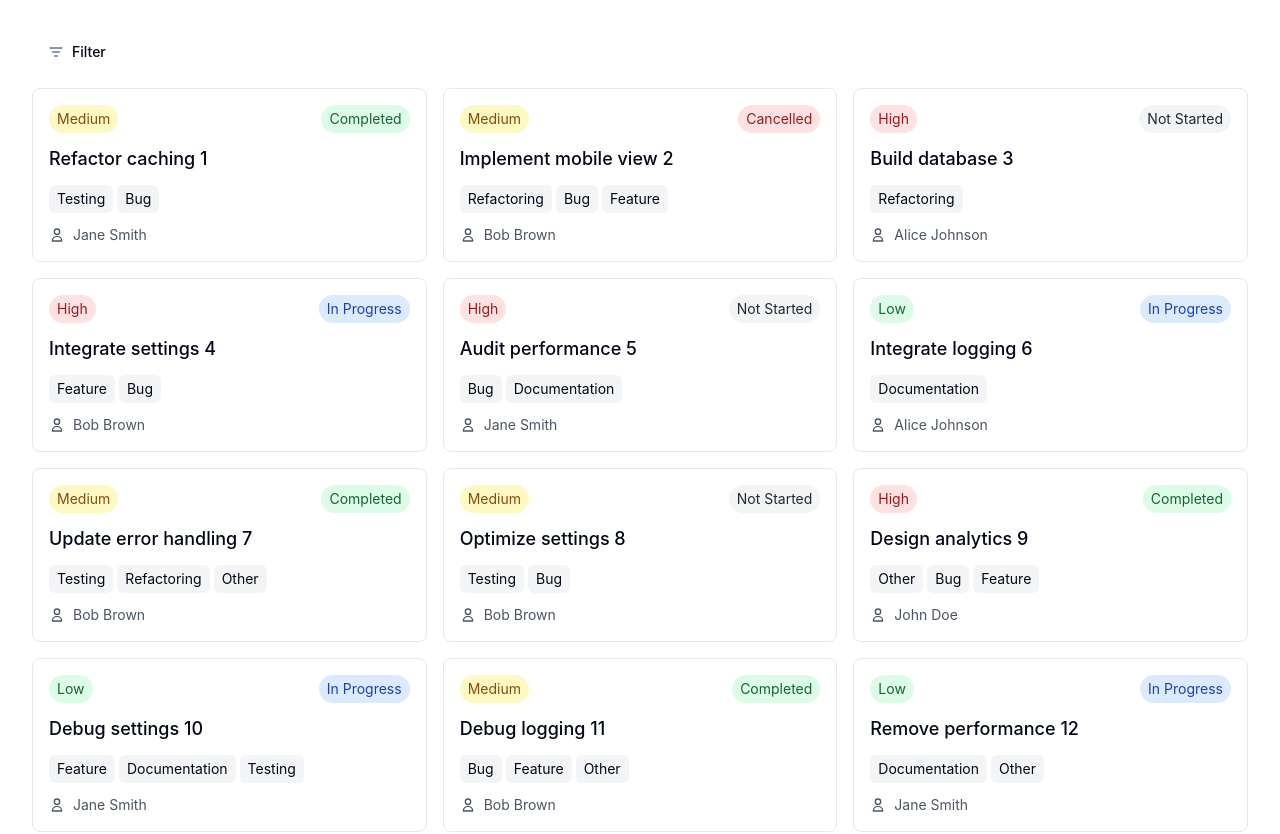
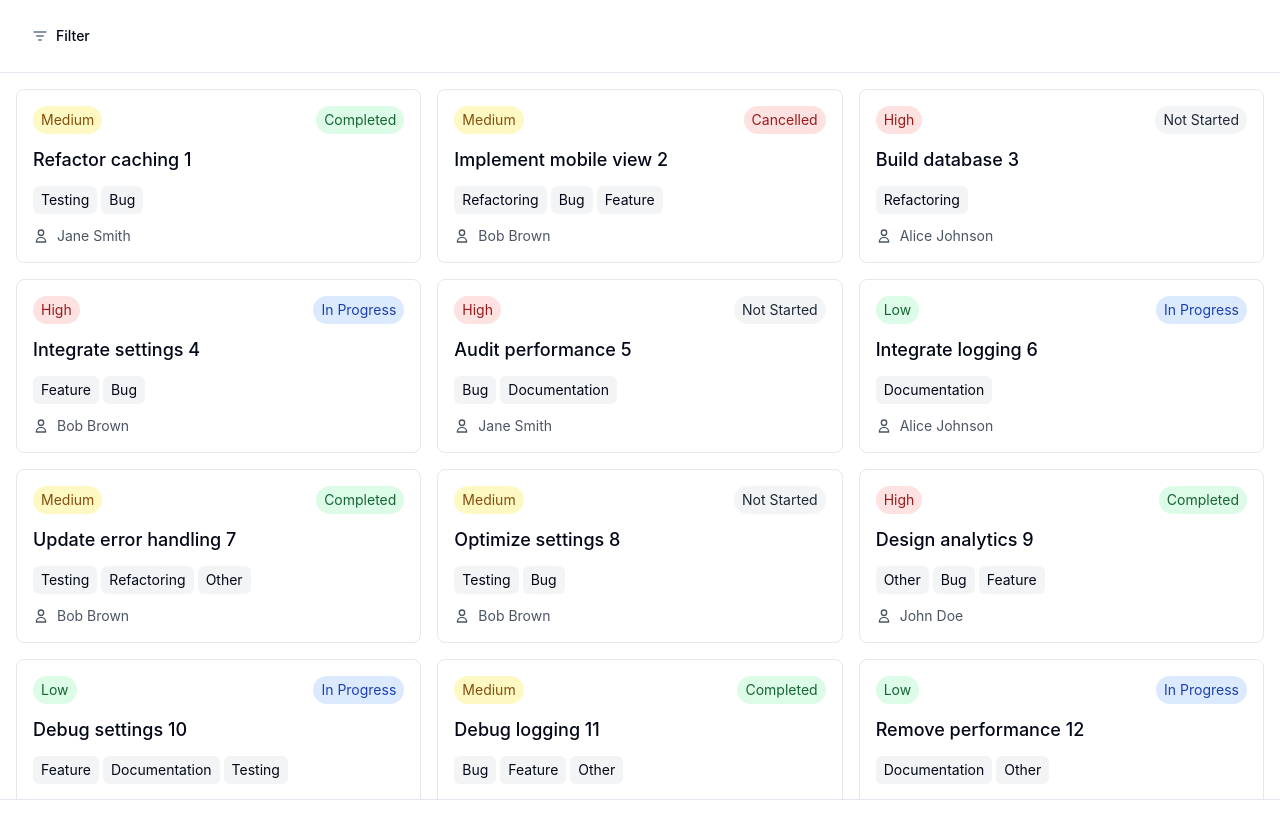
Before and after one commit to danisaza/nice-filter, a React (Vite) app: page / in a window 1280 px wide. Shown: the top 834 px of the page. After the commit the page ends 800 px from the top, so only its background shows below. Built offline with nearby package versions, Linux system fonts and the light colour scheme.

Commit message:
small layout refactor

```diff
--- a/src/App.css
+++ b/src/App.css
@@ -1,9 +1,10 @@
 #root {
-  max-width: 100vw;
+  width: 100vw;
+  height: 100vh;
   margin: 0;
-  padding: 2rem;
+  padding: 0;
   text-align: left;
-  overflow-x: clip;
+  overflow: hidden;
 }
 
 .logo {
--- a/src/App.tsx
+++ b/src/App.tsx
@@ -1,4 +1,5 @@
 import "@/App.css";
+import FiltersFooterSection from "@/components/ui/filters/FilterFooterSection";
 import Filters from "@/Filters";
 import Grid from "@/Grid";
 import createFiltersContext, {
@@ -13,13 +14,19 @@ export { useFilters };
 
 export default function App() {
 	return (
-		<FiltersProvider
-			context={FiltersContext}
-			rows={ROWS}
-		>
+		<FiltersProvider context={FiltersContext} rows={ROWS}>
 			<NewFilterCreatedAtCutoffProvider>
-				<Filters />
-				<Grid />
+				<div className="grid grid-rows-[auto_1fr_auto] h-screen">
+					<header className="p-4 border-b">
+						<Filters />
+					</header>
+					<main className="overflow-auto p-4">
+						<Grid />
+					</main>
+					<footer className="border-t">
+						<FiltersFooterSection />
+					</footer>
+				</div>
 			</NewFilterCreatedAtCutoffProvider>
 		</FiltersProvider>
 	);
--- a/src/Grid.tsx
+++ b/src/Grid.tsx
@@ -1,35 +1,15 @@
-import { X } from "lucide-react";
 import { useFilters } from "@/App";
-import { Button } from "./components/ui/button";
 import GridItem from "./GridItem";
 
 const Grid = () => {
-	const { removeAllFilters, filteredRows, hiddenRowCount } = useFilters();
+	const { filteredRows } = useFilters();
 	return (
 		<div className="w-full">
-			<div className="grid grid-cols-1 md:grid-cols-2 lg:grid-cols-3 gap-4 mt-4">
+			<div className="grid grid-cols-1 md:grid-cols-2 lg:grid-cols-3 gap-4">
 				{filteredRows.map((row) => (
 					<GridItem key={row.id} row={row} />
 				))}
 			</div>
-			{hiddenRowCount > 0 ? (
-				<div className="flex justify-center items-center gap-4 mt-4">
-					<div className="text-sm text-gray-500">
-						<span className="font-bold">
-							{hiddenRowCount} {hiddenRowCount === 1 ? "item" : "items"}
-						</span>{" "}
-						hidden by filters
-					</div>
-					<Button
-						variant="outline"
-						onClick={() => {
-							removeAllFilters();
-						}}
-					>
-						Clear filters <X />
-					</Button>
-				</div>
-			) : null}
 		</div>
 	);
 };
--- /dev/null
+++ b/src/components/ui/filters/FilterFooterSection.tsx
@@ -0,0 +1,30 @@
+import { X } from "lucide-react";
+import { useFilters } from "@/App";
+import { Button } from "@/components/ui/button";
+
+const FilterFooterSection = () => {
+	const { removeAllFilters, hiddenRowCount } = useFilters();
+	if (hiddenRowCount === 0) return null;
+	return (
+		<div className="w-full p-4">
+			<div className="flex justify-center items-center gap-4">
+				<div className="text-sm text-gray-500">
+					<span className="font-bold">
+						{hiddenRowCount} {hiddenRowCount === 1 ? "item" : "items"}
+					</span>{" "}
+					hidden by filters
+				</div>
+				<Button
+					variant="outline"
+					onClick={() => {
+						removeAllFilters();
+					}}
+				>
+					Clear filters <X />
+				</Button>
+			</div>
+		</div>
+	);
+};
+
+export default FilterFooterSection;
--- a/src/index.css
+++ b/src/index.css
@@ -26,10 +26,17 @@ a:hover {
   color: #535bf2;
 }
 
+html {
+  height: 100%;
+  margin: 0;
+  padding: 0;
+}
+
 body {
   margin: 0;
+  padding: 0;
   min-width: 320px;
-  min-height: 100vh;
+  height: 100%;
 }
 
 h1 {
```
